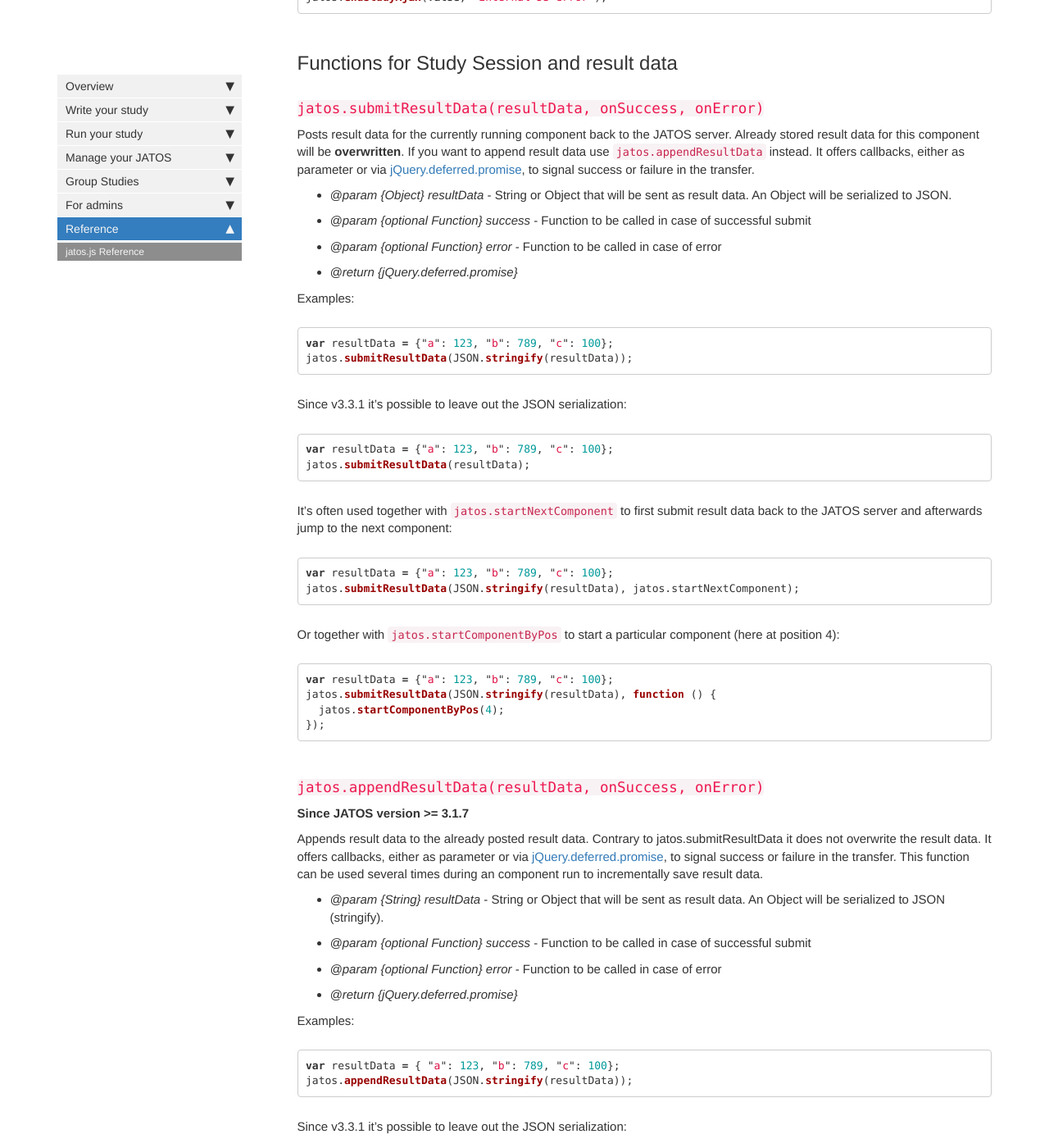
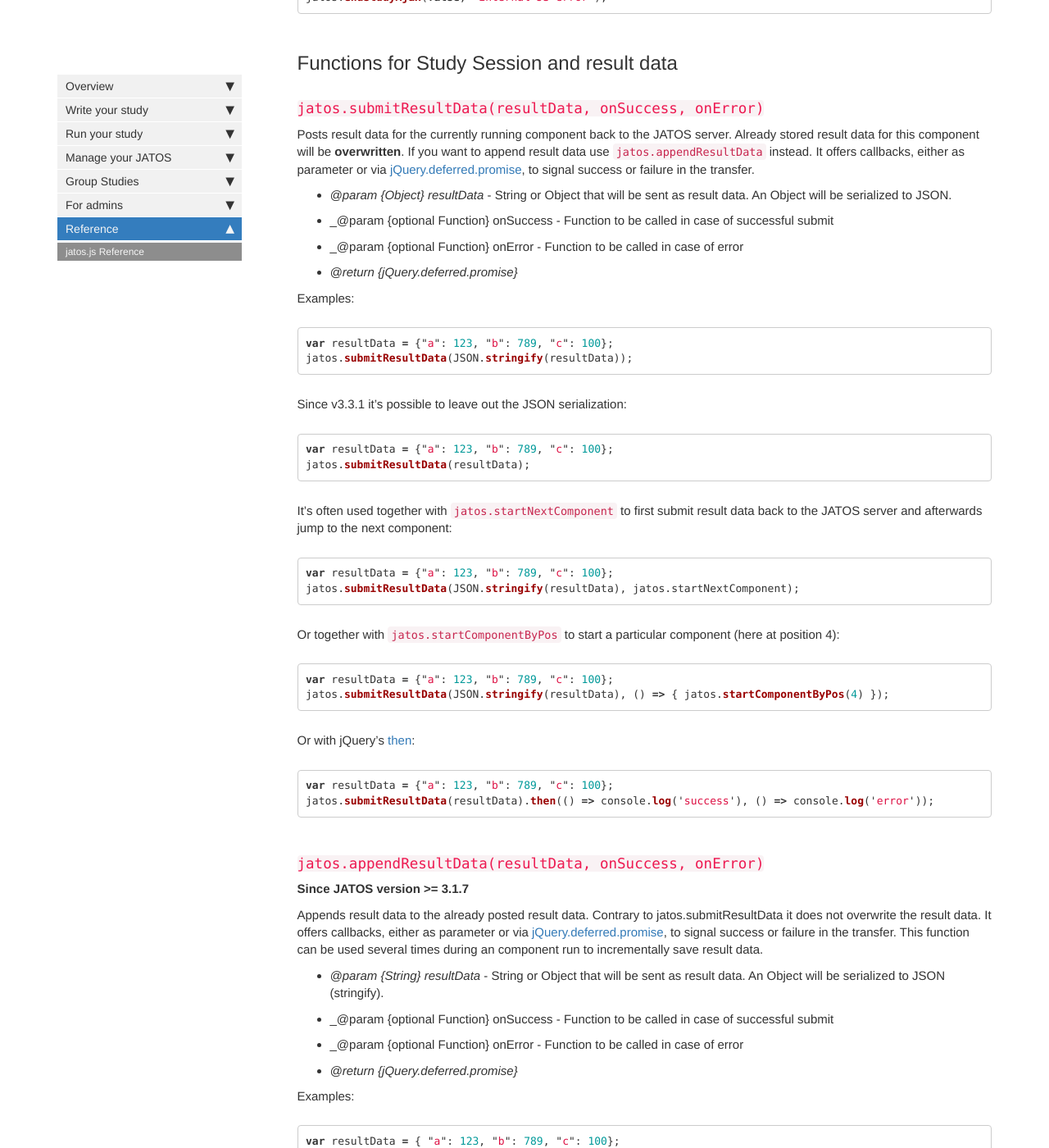
Before and after one commit to kristian-lange-tw/JATOS_docs_v3, a Jekyll site: the page built from pages/jatos.js-Reference.md, in a window 1280 px wide and 1400 px high, scrolled down 12005 px. Shown: the whole window at 82% size. Built offline with Jekyll 4.4.1, drawn with Linux system fonts in a browser that asks for light colours; nearby versions of some CDN libraries; comment, search, counter and statistics services are not loaded; some of the changed text lies outside the part shown.

Commit message:
Update jatos.js-Reference.md

````diff
--- a/pages/jatos.js-Reference.md
+++ b/pages/jatos.js-Reference.md
@@ -438,8 +438,8 @@
 Posts result data for the currently running component back to the JATOS server. Already stored result data for this component will be **overwritten**. If you want to append result data use `jatos.appendResultData` instead. It offers callbacks, either as parameter or via [jQuery.deferred.promise](https://api.jquery.com/deferred.promise/), to signal success or failure in the transfer.
 
 * _@param {Object} resultData_ - String or Object that will be sent as result data. An Object will be serialized to JSON.
-* _@param {optional Function} success_ - Function to be called in case of successful submit
-* _@param {optional Function} error_ - Function to be called in case of error
+* _@param {optional Function} onSuccess - Function to be called in case of successful submit
+* _@param {optional Function} onError - Function to be called in case of error
 * _@return {jQuery.deferred.promise}_
 
 Examples:
@@ -468,9 +468,14 @@
 
 ```javascript
 var resultData = {"a": 123, "b": 789, "c": 100};
-jatos.submitResultData(JSON.stringify(resultData), function () {
-  jatos.startComponentByPos(4);
-});
+jatos.submitResultData(JSON.stringify(resultData), () => { jatos.startComponentByPos(4) });
+```
+
+Or with jQuery's [then](https://api.jquery.com/deferred.then/):
+
+```javascript
+var resultData = {"a": 123, "b": 789, "c": 100};
+jatos.submitResultData(resultData).then(() => console.log('success'), () => console.log('error'));
 ```
 
 
@@ -481,8 +486,8 @@
 Appends result data to the already posted result data. Contrary to jatos.submitResultData it does not overwrite the result data. It offers callbacks, either as parameter or via [jQuery.deferred.promise](https://api.jquery.com/deferred.promise/), to signal success or failure in the transfer. This function can be used several times during an component run to incrementally save result data.
 
 * _@param {String} resultData_ - String or Object that will be sent as result data. An Object will be serialized to JSON (stringify).
-* _@param {optional Function} success_ - Function to be called in case of successful submit
-* _@param {optional Function} error_ - Function to be called in case of error
+* _@param {optional Function} onSuccess - Function to be called in case of successful submit
+* _@param {optional Function} onError - Function to be called in case of error
 * _@return {jQuery.deferred.promise}_
 
 Examples:
@@ -510,9 +515,7 @@
 
 ```javascript
 var resultData = { "a": 123, "b": 789, "c": 100};
-jatos.appendResultData(JSON.stringify(resultData), function () {
-  jatos.startComponentByPos(4);
-});
+jatos.appendResultData(JSON.stringify(resultData), () => { jatos.startComponentByPos(4) });
 ```
 
 Since v3.3.1 it's possible to use the shorter way to achieve the same:
@@ -527,6 +530,13 @@
 ```javascript
 var resultData = {"a": 123, "b": 789, "c": 100};
 jatos.startComponentByPos(3, resultData);
+```
+
+Or with jQuery's [then](https://api.jquery.com/deferred.then/):
+
+```javascript
+var resultData = {"a": 123, "b": 789, "c": 100};
+jatos.startComponentByPos(3, resultData).then(() => console.log('success'), () => console.log('error'));
 ```
 
 
@@ -581,12 +591,8 @@
 
 ```javascript
 var deferred = jatos.batchSession.add("/b", 123);
-deferred.done(function () {
-  alert("Batch Session was successfully updated");
-});
-deferred.fail(function () {
-  alert("Batch Session synchronization failed");
-});
+deferred.done(() => { alert("Batch Session was successfully updated") });
+deferred.fail(() => { alert("Batch Session synchronization failed") });
 ```
 
 
@@ -613,12 +619,8 @@
 
 ```javascript
 var deferred = jatos.batchSession.remove("/b");
-deferred.done(function () {
-  alert("Batch Session was successfully updated");
-});
-deferred.fail(function () {
-  alert("Batch Session synchronization failed");
-});
+deferred.done(() => { alert("Batch Session was successfully updated") });
+deferred.fail(() => { alert("Batch Session synchronization failed") });
 ```
 
 ### `jatos.batchSession.replace(path, value, onSuccess, onFail)`
@@ -645,12 +647,8 @@
 
 ```javascript
 var deferred = jatos.batchSession.replace("/b", 789);
-deferred.done(function () {
-  alert("Batch Session was successfully updated");
-});
-deferred.fail(function () {
-  alert("Batch Session synchronization failed");
-});
+deferred.done(() => { alert("Batch Session was successfully updated") });
+deferred.fail(() => { alert("Batch Session synchronization failed") });
 ```
 
 ### `jatos.batchSession.copy(from, path, onSuccess, onFail)`
@@ -677,12 +675,8 @@
 
 ```javascript
 var deferred = jatos.batchSession.copy("/a", "/b");
-deferred.done(function () {
-  alert("Batch Session was successfully updated");
-});
-deferred.fail(function () {
-  alert("Batch Session synchronization failed");
-});
+deferred.done(() => { alert("Batch Session was successfully updated") });
+deferred.fail(() => { alert("Batch Session synchronization failed") });
 ```
 
 ### `jatos.batchSession.move(from, path, onSuccess, onFail)`
@@ -709,12 +703,8 @@
 
 ```javascript
 var deferred = jatos.batchSession.move("/a", "/b");
-deferred.done(function () {
-  alert("Batch Session was successfully updated");
-});
-deferred.fail(function () {
-  alert("Batch Session synchronization failed");
-});
+deferred.done(() => { alert("Batch Session was successfully updated") });
+deferred.fail(() => { alert("Batch Session synchronization failed") });
 ```
 
 ### `jatos.batchSession.find(path)`
@@ -819,12 +809,8 @@
 
 ```javascript
 var deferred = jatos.batchSession.set("b", "koala");
-deferred.done(function () {
-  alert("Batch Session was successfully updated");
-});
-deferred.fail(function () {
-  alert("Batch Session synchronization failed");
-});
+deferred.done(() => { alert("Batch Session was successfully updated") });
+deferred.fail(() => { alert("Batch Session synchronization failed") });
 ```
 
 ### `jatos.batchSession.getAll()`
@@ -862,12 +848,8 @@
 ```javascript
 var o = {"a": 123, "b": "foo"};
 var deferred = jatos.batchSession.setAll(o);
-deferred.done(function () {
-  alert("Batch Session was successfully updated");
-});
-deferred.fail(function () {
-  alert("Batch Session synchronization failed");
-});
+deferred.done(() => { alert("Batch Session was successfully updated") });
+deferred.fail(() => { alert("Batch Session synchronization failed") });
 ```
 
 ### `jatos.batchSession.clear(onSuccess, onFail)`
@@ -890,12 +872,8 @@
 
 ```javascript
 var deferred = jatos.batchSession.clear();
-deferred.done(function () {
-  alert("Batch Session was successfully updated");
-});
-deferred.fail(function () {
-  alert("Batch Session synchronization failed");
-});
+deferred.done(() => { alert("Batch Session was successfully updated") });
+deferred.fail(() => { alert("Batch Session synchronization failed") });
 ```
 
 ### `jatos.onBatchSession(callback)`
@@ -1053,12 +1031,8 @@
 
 ```javascript
 var deferred = jatos.reassignGroup();
-deferred.done(function () {
-  alert("Successful group reassignment: new group ID is " + jatos.groupResultId);
-});
-deferred.fail(function () {
-  alert("Group reassignment failed");
-});
+deferred.done(() => { alert("Successful group reassignment: new group ID is " + jatos.groupResultId) });
+deferred.fail(() => { alert("Group reassignment failed") });
 ```
 
 ### `jatos.setGroupFixed()`
@@ -1171,12 +1145,8 @@
 
 ```javascript
 var deferred = jatos.groupSession.add("/b", 123);
-deferred.done(function () {
-  alert("Group Session was successfully updated");
-});
-deferred.fail(function () {
-  alert("Group Session synchronization failed");
-});
+deferred.done(() => { alert("Group Session was successfully updated") });
+deferred.fail(() => { alert("Group Session synchronization failed") });
 ```
 
 ### `jatos.groupSession.remove(path, onSuccess, onFail)`
@@ -1202,12 +1172,8 @@
 
 ```javascript
 var deferred = jatos.groupSession.remove("/b");
-deferred.done(function () {
-  alert("Group Session was successfully updated");
-});
-deferred.fail(function () {
-  alert("Group Session synchronization failed");
-});
+deferred.done(() => { alert("Group Session was successfully updated") });
+deferred.fail(() => { alert("Group Session synchronization failed") });
 ```
 
 ### `jatos.groupSession.replace(path, value, onSuccess, onFail)`
@@ -1234,12 +1200,8 @@
 
 ```javascript
 var deferred = jatos.groupSession.replace("/b", 789);
-deferred.done(function () {
-  alert("Group Session was successfully updated");
-});
-deferred.fail(function () {
-  alert("Group Session synchronization failed");
-});
+deferred.done(() => { alert("Group Session was successfully updated") });
+deferred.fail(() => { alert("Group Session synchronization failed") });
 ```
 
 ### `jatos.groupSession.copy(from, path, onSuccess, onFail)`
@@ -1266,12 +1228,8 @@
 
 ```javascript
 var deferred = jatos.groupSession.copy("/a", "/b");
-deferred.done(function () {
-  alert("Group Session was successfully updated");
-});
-deferred.fail(function () {
-  alert("Group Session synchronization failed");
-});
+deferred.done(() => { alert("Group Session was successfully updated") });
+deferred.fail(() => { alert("Group Session synchronization failed") });
 ```
 
 ### `jatos.groupSession.move(from, path, onSuccess, onFail)`
@@ -1298,12 +1256,8 @@
 
 ```javascript
 var deferred = jatos.groupSession.move("/a", "/b");
-deferred.done(function () {
-  alert("Group Session was successfully updated");
-});
-deferred.fail(function () {
-  alert("Group Session synchronization failed");
-});
+deferred.done(() => { alert("Group Session was successfully updated") });
+deferred.fail(() => { alert("Group Session synchronization failed") });
 ```
 
 ### `jatos.groupSession.find(path)`
@@ -1398,12 +1352,8 @@
 
 ```javascript
 var deferred = jatos.groupSession.set("b", "koala");
-deferred.done(function () {
-  alert("Group Session was successfully updated");
-});
-deferred.fail(function () {
-  alert("Group Session synchronization failed");
-});
+deferred.done(() => { alert("Group Session was successfully updated") });
+deferred.fail(() => { alert("Group Session synchronization failed") });
 ```
 
 ### `jatos.groupSession.getAll()`
@@ -1441,12 +1391,8 @@
 ```javascript
 var o = {"a": 123, "b": "foo"};
 var deferred = jatos.groupSession.setAll(o);
-deferred.done(function () {
-  alert("Group Session was successfully updated");
-});
-deferred.fail(function () {
-  alert("Group Session synchronization failed");
-});
+deferred.done(() => { alert("Group Session was successfully updated") });
+deferred.fail(() => { alert("Group Session synchronization failed") });
 ```
 
 ### `jatos.groupSession.clear(onSuccess, onFail)`
@@ -1469,10 +1415,6 @@
 
 ```javascript
 var deferred = jatos.groupSession.clear();
-deferred.done(function () {
-  alert("Group Session was successfully updated");
-});
-deferred.fail(function () {
-  alert("Group Session synchronization failed");
-});
+deferred.done(() => { alert("Group Session was successfully updated") });
+deferred.fail(() => { alert("Group Session synchronization failed") });
 ```
````
Also changed, not shown: other parts of pages/jatos.js-Reference.md (+1 -1 lines).
